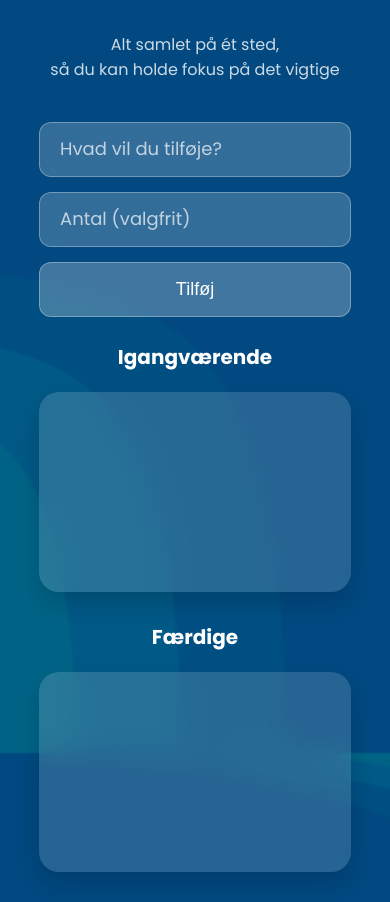
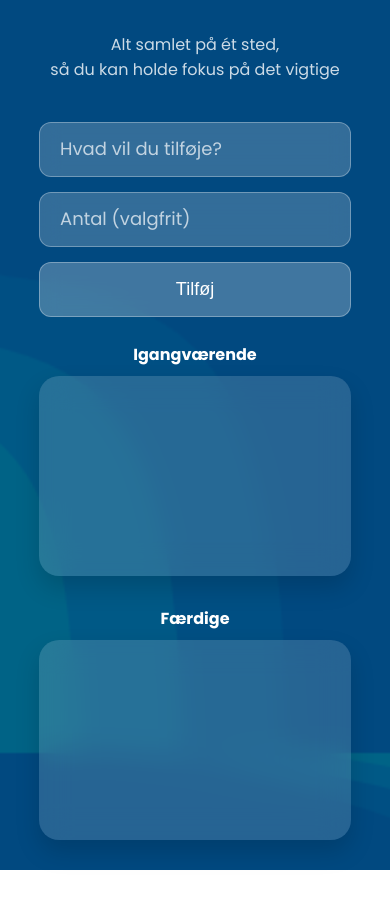
Before and after one commit to mifr-ek/todo-app, a plain HTML site: page index.html in a window 390 px wide. Shown: the part 91-993 px from the top of the page. After the commit the page ends 961 px from the top, so only its background shows below. Drawn offline with Linux system fonts and the light colour scheme.

Commit message:
smaller h2 and less margin

```diff
--- a/style.css
+++ b/style.css
@@ -207,8 +207,8 @@ button.delete {
   }
 
   h2 {
-    font-size: 20px;
-    margin-bottom: 20px;
+    font-size: 16px;
+    margin-bottom: 9px;
   }
 
   .subheading {
```
